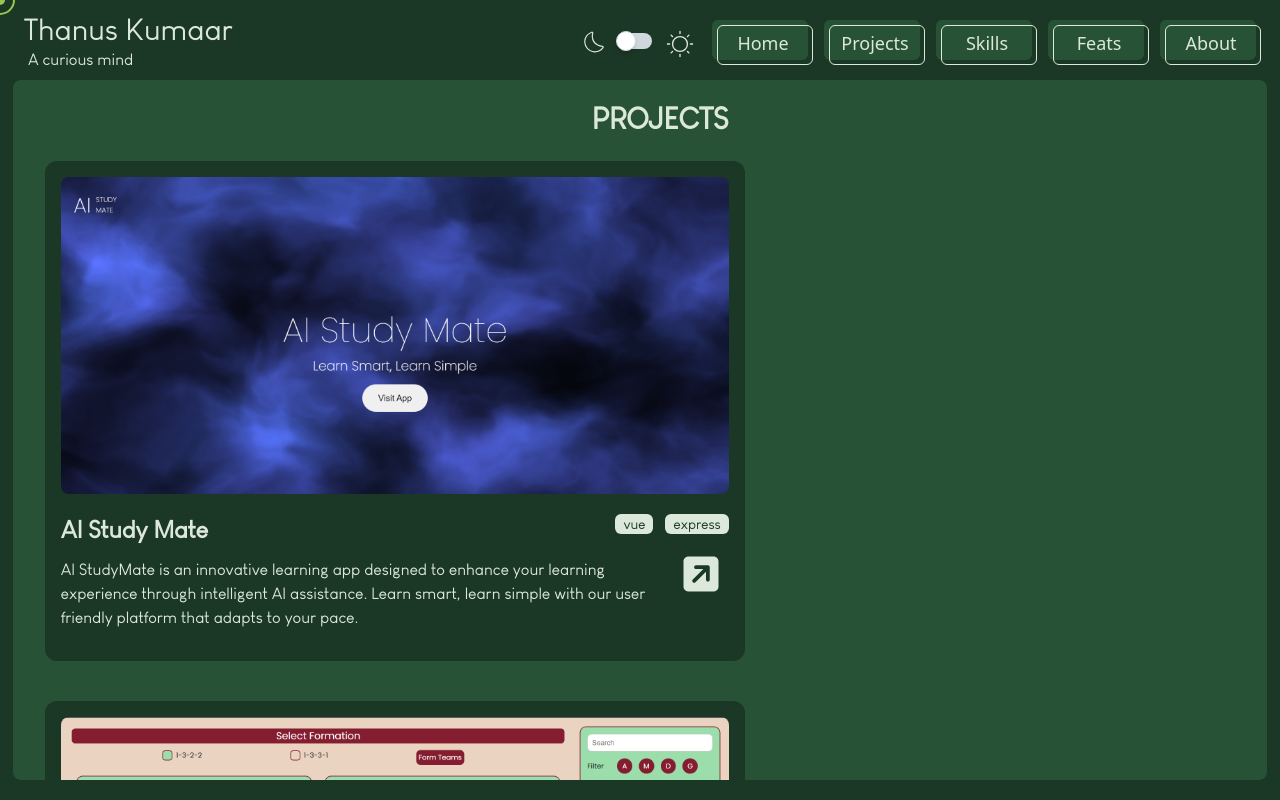
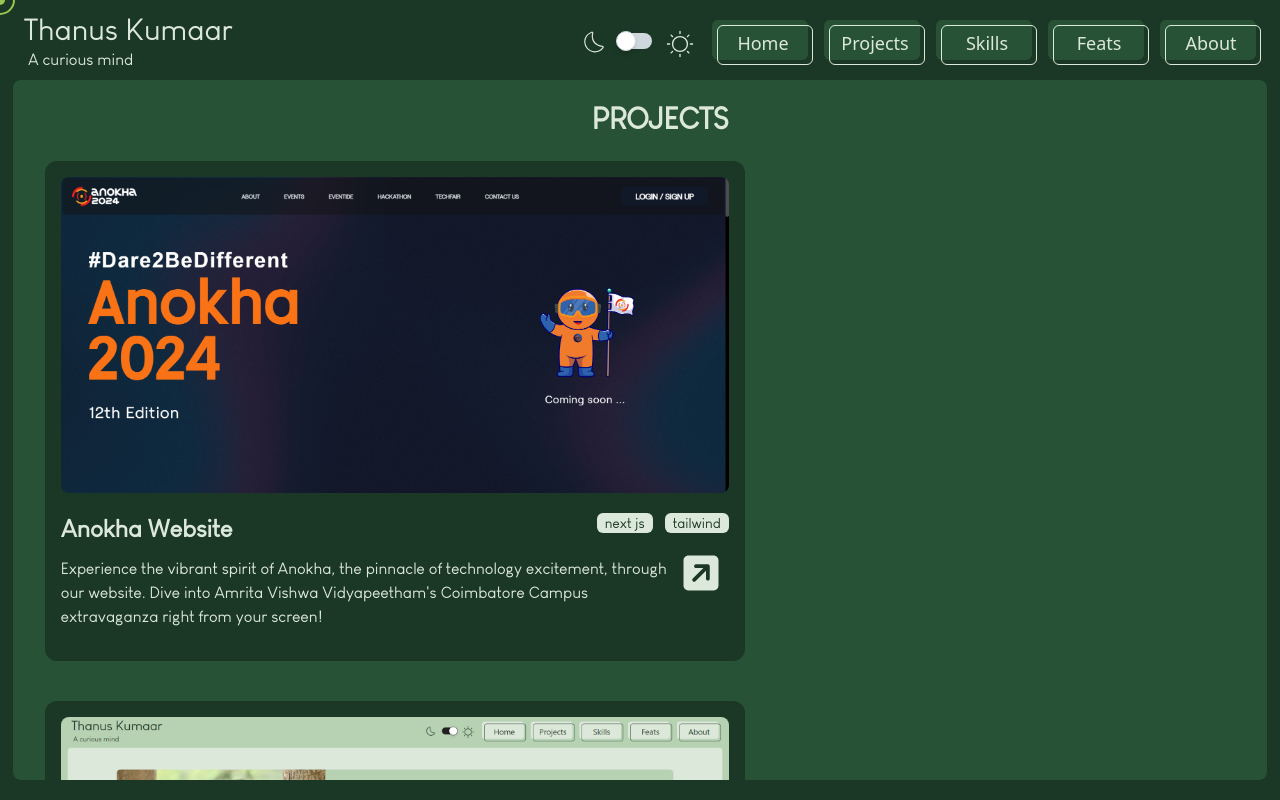
Before and after one commit to Thanus-Kumaar/Portfolio, a Next.js app: page /projects in a window 1280 px wide. Built offline with nearby package versions, Linux system fonts and the light colour scheme.

Commit message:
Added new projects in project page

```diff
--- a/src/app/page.js
+++ b/src/app/page.js
@@ -11,24 +11,9 @@
 import "../../public/noScrollbar.css";
 
 export default function Home() {
-  const cursor = useRef(null);
-  const [position, setPosition] = useState({ x: 0, y: 0 });
-
-  const handleCursor = (event) => {
-    const { pageX, pageY } = event;
-    console.log(pageX);
-    setPosition({ x: pageX, y: pageY });
-  };
-
   return (
     <main className="bg-primary-dark dark:bg-primary-light text-secondary-light dark:text-primary-dark font-LouisG h-screen flex flex-col">
       <Cursor />
-      {/* <div
-        className="absolute"
-        ref={cursor}
-      >
-        <div className="relative w-2 h-2 bg-primary-light rounded-full after:bg-primary-light after:opacity-60 after:w-4 after:h-4 after:content-[''] after:absolute after:rounded-full after:translate-x-[-25%] after:translate-y-[-25%]"></div>
-      </div> */}
       <Navbar />
       <div className="flex-1 w-[98%] rounded-lg mb-5 bg-secondary-dark dark:bg-secondary-light mx-auto align-middle overflow-scroll noScrollBar">
         <div className="flex flex-row justify-center px-[80px] py-[50px] h-full">
--- a/src/app/projects/page.js
+++ b/src/app/projects/page.js
@@ -10,6 +10,20 @@
 
 export default function Projects() {
   const [projects, setProjects] = useState([
+    {
+      Title: "Anokha Website",
+      Desc: "Experience the vibrant spirit of Anokha, the pinnacle of technology excitement, through our website. Dive into Amrita Vishwa Vidyapeetham's Coimbatore Campus extravaganza right from your screen!",
+      Img: "/Anokha2.png",
+      url: "https://anokha.amrita.edu",
+      Tags: ["next js", "tailwind"],
+    },
+    {
+      Title: "Portfolio Website",
+      Desc: "Discover my portfolio website, meticulously crafted to showcase my expertise and passion for technology. Explore with admiration, as my skills come to life on every page.",
+      Img: "/Portfolio.png",
+      url: "https://github.com/Thanus-Kumaar/AI-Study-Mate",
+      Tags: ["next js", "tailwind"],
+    },
     {
       Title: "AI Study Mate",
       Desc: "AI StudyMate is an innovative learning app designed to enhance your learning experience through intelligent AI assistance. Learn smart, learn simple with our user friendly platform that adapts to your pace.",
@@ -32,18 +46,18 @@
       Tags: ["express", "node"],
     },
     {
+      Title: "Library Management System",
+      Desc: "Introducing a sophisticated e-book management system developed for IIT Madras BS degree, powered by Flask and Jinja2. Seamlessly access e-books through an intuitive interface, enhancing learning experiences for students pursuing their BS degree.",
+      Img: "/Library-Management-System.png",
+      url: "https://github.com/Thanus-Kumaar/Library-Management-System",
+      Tags: ["flask"],
+    },
+    {
       Title: "Non-tax revenue analysis",
       Desc: "A DBMS project on rendering and analyzing data related to non tax revenue of India and other countries",
       Img: "/Non-Tax-Revenue.png",
       url: "https://github.com/Thanus-Kumaar/NonTax_Revenue",
       Tags: ["vue", "express"],
-    },
-    {
-      Title: "Library Management System",
-      Desc: "Introducing a sophisticated e-book management system developed for IIT Madras BS degree, powered by Flask and Jinja2. Seamlessly access e-books through an intuitive interface, enhancing learning experiences for students pursuing their BS degree.",
-      Img: "/Library-Management-System.png",
-      url: "https://github.com/Thanus-Kumaar/Library-Management-System",
-      Tags: ["flask"],
     },
   ]);
 
@@ -85,7 +99,11 @@
               </div>
               <div className="flex flex-row">
                 <div className="flex-1 mt-3">{project.Desc}</div>
-                <a href={project.url} target="_blank" className="cursor-none cursor-buttons">
+                <a
+                  href={project.url}
+                  target="_blank"
+                  className="cursor-none cursor-buttons"
+                >
                   <FaSquareArrowUpRight className="h-10 w-10 mx-2 mt-2 transition duration-100 hover: hover:scale-[1.2]" />
                 </a>
               </div>
```
Also changed, not shown: public/Anokha2.png (added), public/Portfolio.png.
